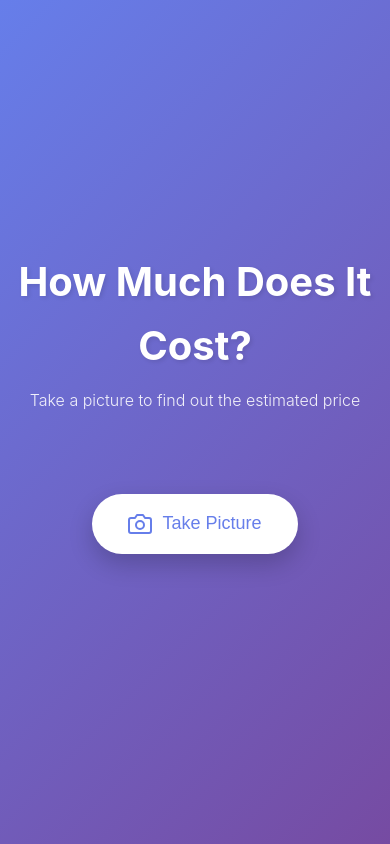
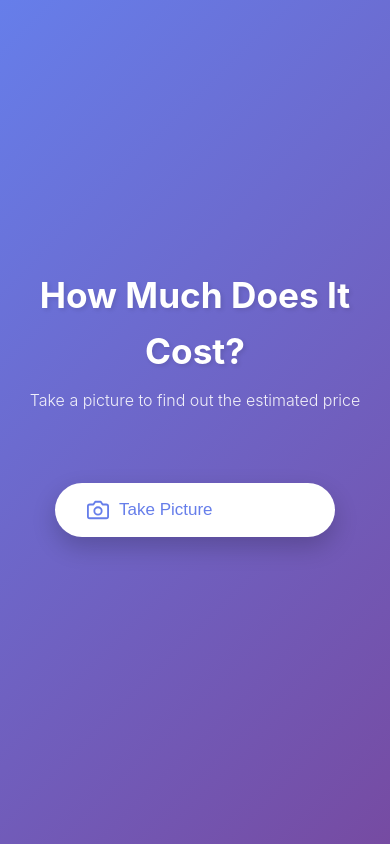
Before and after one commit to caspii/how-much-does-it-cost, a Flask app: page / in a window 390 px wide. Run offline with Flask 3, Linux system fonts and the light colour scheme; some libraries are stand-ins or nearby versions.

Commit message:
Improve mobile experience
- Remove hero section when showing results to save space
- Make 'Take Another Picture' button fixed at bottom
- Optimize preview image size for mobile
- Improve responsive layout and spacing
- Add proper viewport meta tags for mobile
- Ensure buttons are always visible and accessible
- Better touch-friendly button sizes
- Smoother transitions between views

```diff
--- a/static/css/style.css
+++ b/static/css/style.css
@@ -15,10 +15,18 @@ body {
 .container {
     max-width: 600px;
     margin: 0 auto;
-    padding: 40px 20px;
+    padding: 20px;
     min-height: 100vh;
     display: flex;
     flex-direction: column;
+}
+
+.container.results-view {
+    justify-content: flex-start;
+    padding-top: 20px;
+}
+
+.container.initial-view {
     justify-content: center;
 }
 
@@ -339,25 +360,83 @@ h1 {
 
 @media (max-width: 600px) {
     .container {
-        padding: 20px 15px;
+        padding: 15px;
+    }
+
+    .container.results-view {
+        padding-top: 10px;
     }
 
     h1 {
-        font-size: 2.5rem;
+        font-size: 2.2rem;
+        margin-bottom: 8px;
     }
 
     .subtitle {
         font-size: 1rem;
-        margin-bottom: 40px;
+        margin-bottom: 30px;
     }
 
     .btn-primary, .btn-secondary {
-        padding: 18px 36px;
+        padding: 16px 32px;
+        font-size: 17px;
+        width: 100%;
+        max-width: 280px;
+    }
+
+    .btn-primary svg {
+        width: 22px;
+        height: 22px;
+    }
+
+    .preview-section {
+        padding: 15px;
+        margin-top: 10px;
+        position: relative;
+        bottom: auto;
+    }
+
+    .preview-section img {
+        max-height: 250px;
+        margin-bottom: 15px;
+    }
+
+    .preview-section .btn-secondary {
+        padding: 14px 28px;
+        font-size: 16px;
+        margin: 5px;
+    }
+
+    .results-section {
+        padding: 20px 15px 90px 15px;
+        margin-top: 10px;
+    }
+
+    .results-section h2 {
+        font-size: 1.5rem;
+        margin-bottom: 15px;
+    }
+
+    .item-name {
+        font-size: 24px;
+    }
+
+    .price-range {
+        font-size: 28px;
+        padding: 12px;
+    }
+
+    .loading {
+        padding: 40px 20px;
+        margin: 10px;
+    }
+
+    .loading-message {
         font-size: 18px;
     }
 
-    .btn-primary svg {
-        width: 24px;
-        height: 24px;
+    #newPictureBtn {
+        width: calc(100% - 30px);
+        max-width: 300px;
     }
 }
--- a/static/js/app.js
+++ b/static/js/app.js
@@ -15,6 +15,8 @@ const newPictureBtn = document.getElementById('newPictureBtn');
 const error = document.getElementById('error');
 const errorMessage = document.querySelector('.error-message');
 const retryBtn = document.getElementById('retryBtn');
+const mainContainer = document.getElementById('mainContainer');
+const heroSection = document.getElementById('heroSection');
 
 // Get user's location
 navigator.geolocation.getCurrentPosition(
@@ -88,6 +90,9 @@ retryBtn.addEventListener('click', resetToCapture);
 
 // Functions
 function showPreview() {
+    mainContainer.classList.remove('initial-view');
+    mainContainer.classList.add('results-view');
+    heroSection.style.display = 'none';
     takePictureBtn.style.display = 'none';
     preview.style.display = 'block';
     results.style.display = 'none';
@@ -95,6 +100,9 @@ function showPreview() {
 }
 
 function resetToCapture() {
+    mainContainer.classList.add('initial-view');
+    mainContainer.classList.remove('results-view');
+    heroSection.style.display = 'block';
     takePictureBtn.style.display = 'inline-flex';
     preview.style.display = 'none';
     results.style.display = 'none';
--- a/templates/index.html
+++ b/templates/index.html
@@ -2,14 +2,18 @@
 <html lang="en">
 <head>
     <meta charset="UTF-8">
-    <meta name="viewport" content="width=device-width, initial-scale=1.0">
+    <meta name="viewport" content="width=device-width, initial-scale=1.0, maximum-scale=1.0, user-scalable=no">
+    <meta name="apple-mobile-web-app-capable" content="yes">
+    <meta name="apple-mobile-web-app-status-bar-style" content="black-translucent">
     <title>How Much Does It Cost?</title>
     <link rel="stylesheet" href="{{ url_for('static', filename='css/style.css') }}">
 </head>
 <body>
-    <div class="container">
-        <h1>How Much Does It Cost?</h1>
-        <p class="subtitle">Take a picture to find out the estimated price</p>
+    <div class="container initial-view" id="mainContainer">
+        <div class="hero-section" id="heroSection">
+            <h1>How Much Does It Cost?</h1>
+            <p class="subtitle">Take a picture to find out the estimated price</p>
+        </div>
 
         <div class="camera-section">
             <button id="takePictureBtn" class="btn-primary">
```
Also changed, not shown: other parts of static/css/style.css (+19 -6 lines).
